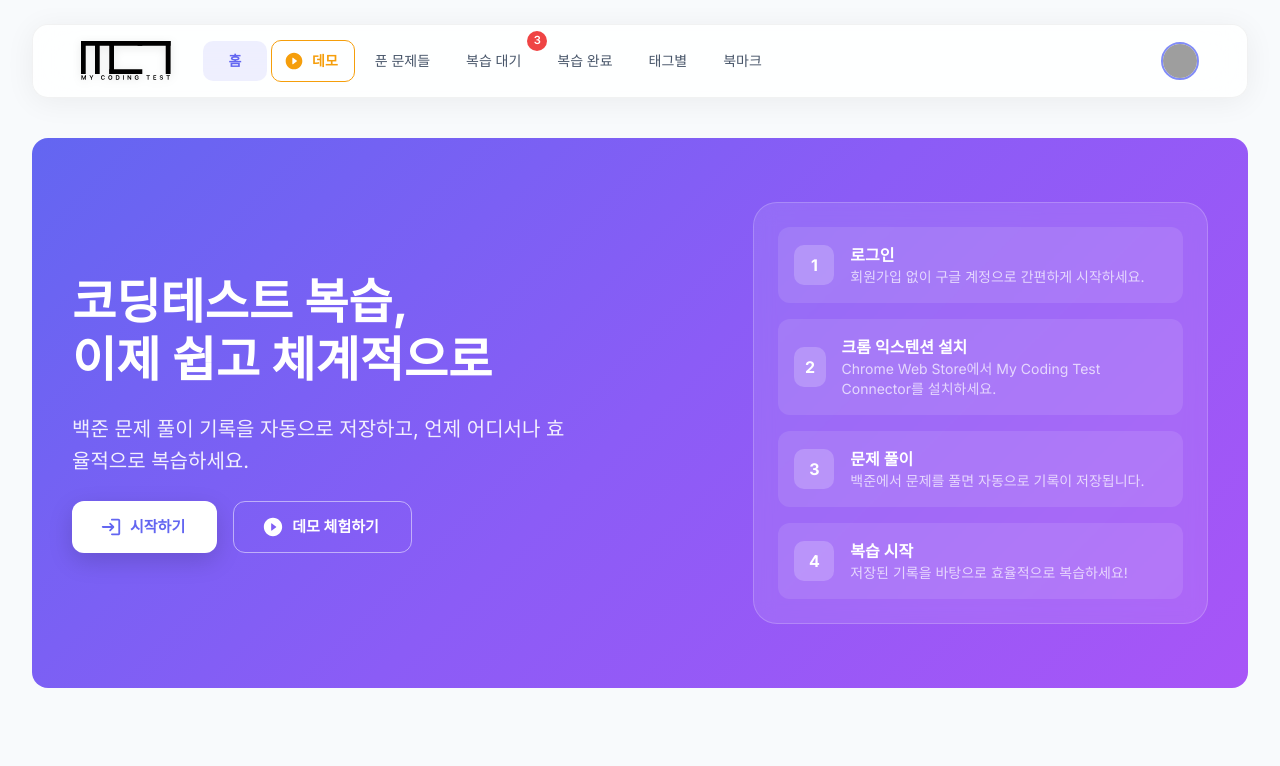
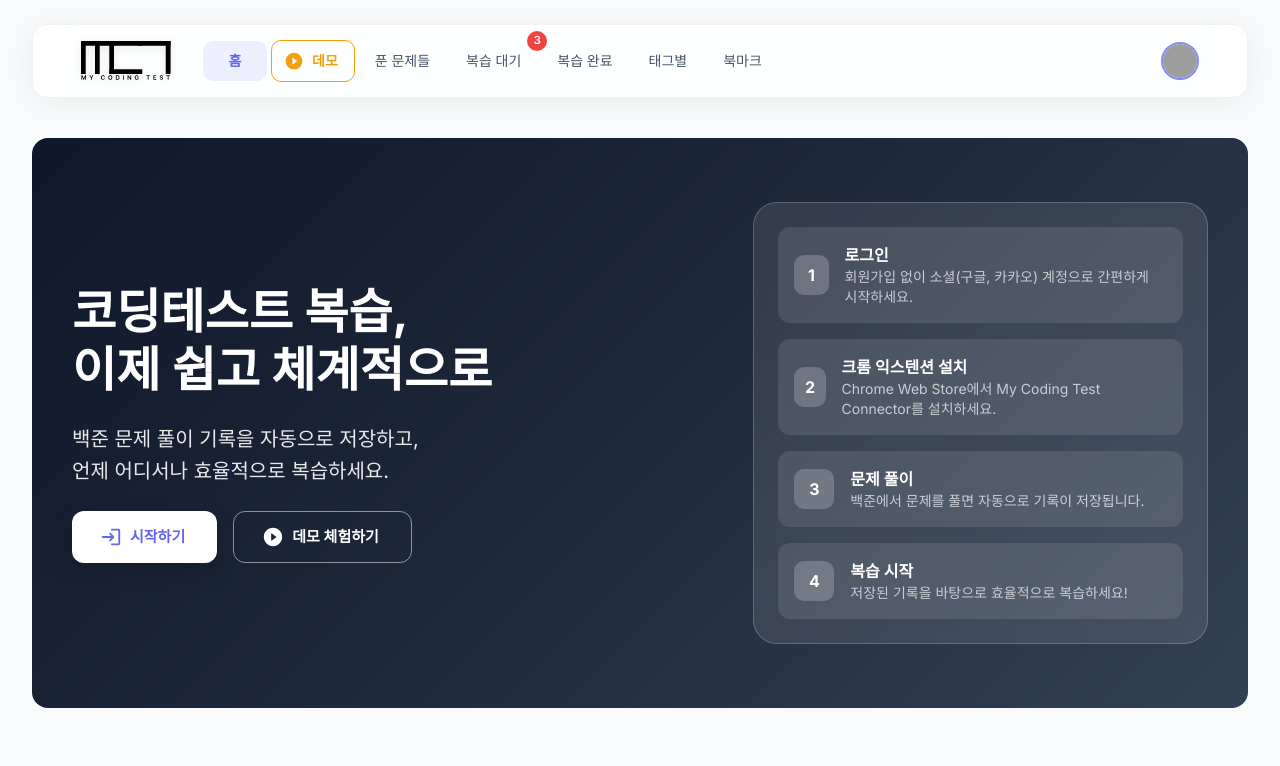
Before and after one commit to zzoe2346/MyCodingTest_FE, a React (Vite) app: page / in a window 1280 px wide. Shown: the top 766 px of the page. Built offline with nearby package versions, Linux system fonts and the light colour scheme; grey boxes are pictures that could not be loaded; a web font is replaced by a local one.

Commit message:
style:  전역 word-break, overflow-wrap 설정, 홈페이지 스타일과 소개구문 수정

```diff
--- a/src/App.css
+++ b/src/App.css
@@ -63,6 +63,8 @@ body {
     color: var(--color-text-primary);
     -webkit-font-smoothing: antialiased;
     -moz-osx-font-smoothing: grayscale;
+    word-break: keep-all;
+    overflow-wrap: break-word;
 }
 
 /* Smooth transitions for interactive elements */
--- a/src/pages/HomePage.tsx
+++ b/src/pages/HomePage.tsx
@@ -78,7 +78,7 @@ const steps = [
     {
         step: 1,
         title: "로그인",
-        description: "회원가입 없이 구글 계정으로 간편하게 시작하세요.",
+        description: "회원가입 없이 소셜(구글, 카카오) 계정으로 간편하게 시작하세요.",
     },
     {
         step: 2,
@@ -104,7 +104,9 @@ const HomePage = () => {
                 {/* Hero Section */}
                 <Box
                     sx={{
-                        background: 'linear-gradient(135deg, #6366f1 0%, #8b5cf6 50%, #a855f7 100%)',
+                        // background: 'linear-gradient(135deg, #6366f1 0%, #8b5cf6 50%, #a855f7 100%)',
+                        // background: 'linear-gradient(135deg, #1e3a8a 0%, #3b82f6 50%, #60a5fa 100%)',
+                        background: 'linear-gradient(135deg, #0f172a 0%, #1e293b 50%, #334155 100%)',
                         py: { xs: 5, md: 8 },
                         px: { xs: 3, md: 5 },
                         position: 'relative',
@@ -149,6 +151,7 @@ const HomePage = () => {
                                         }}
                                     >
                                         백준 문제 풀이 기록을 자동으로 저장하고,
+                                        <br />
                                         언제 어디서나 효율적으로 복습하세요.
                                     </Typography>
                                     <Stack direction={{ xs: 'column', sm: 'row' }} spacing={2}>
@@ -167,9 +170,8 @@ const HomePage = () => {
                                                 borderRadius: '12px',
                                                 boxShadow: '0 8px 24px rgba(0,0,0,0.15)',
                                                 '&:hover': {
-                                                    backgroundColor: 'white',
-                                                    transform: 'translateY(-2px)',
-                                                    boxShadow: '0 12px 32px rgba(0,0,0,0.2)',
+                                                    backgroundColor: 'rgba(219, 218, 222, 0.92)',
+                                                    // boxShadow: '0 12px 32px rgba(0,0,0,0.2)',
                                                 }
                                             }}
                                         >
@@ -258,13 +260,13 @@ const HomePage = () => {
                 <Box sx={{ py: 6 }}>
                     <Box sx={{ textAlign: 'center', mb: 6 }}>
                         <Chip
-                            icon={<RocketLaunchRoundedIcon />}
+                            icon={<RocketLaunchRoundedIcon style={{ color: 'white' }} />}
                             label="주요 기능"
                             sx={{
                                 mb: 2,
                                 background: 'linear-gradient(135deg, #6366f1 0%, #8b5cf6 100%)',
                                 color: 'white',
-                                fontWeight: 600,
+                                fontWeight: 800,
                             }}
                         />
                         <Typography variant="h4" fontWeight={700} gutterBottom>
```
